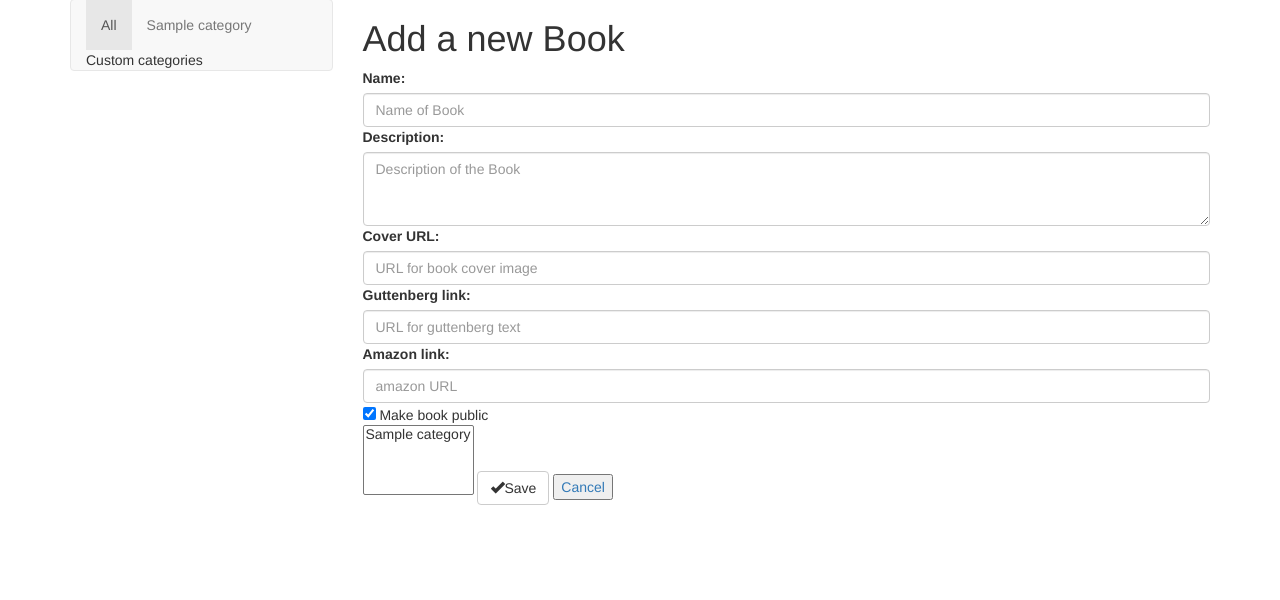
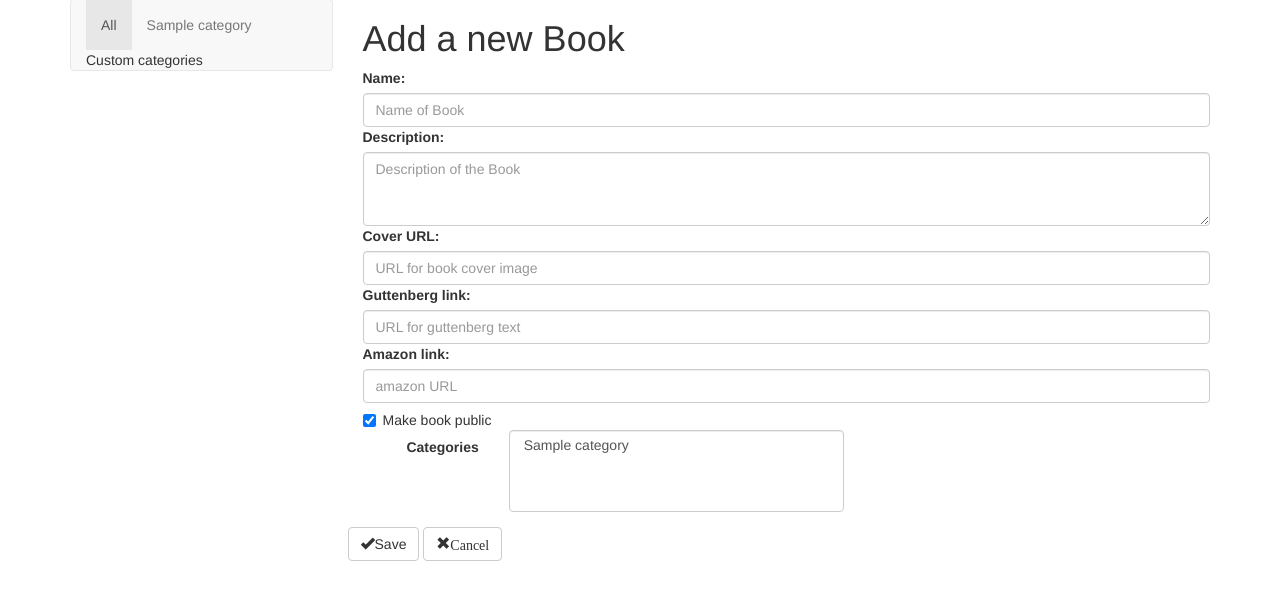
Before and after one commit to marzukt/catalog, a Flask app: page /books/new/ in a window 1280 px wide. Shown: the part 71-671 px from the top of the page. Run offline with Flask 2, Linux system fonts and the light colour scheme; the visitor is signed in with stand-in values (Sample User, id 1); tables that the repository leaves empty hold one stand-in row (values such as "Sample post"); parts of the project's set-up code (start-up, migrations or seed data) failed here and were passed over; some libraries are stand-ins or nearby versions.

Commit message:
Clean up format for bootstrap

```diff
--- a/templates/addbook.html
+++ b/templates/addbook.html
@@ -1,7 +1,7 @@
 {% extends "main.html" %}
 {% block content %}
 	<h1>Add a new Book</h1>
-	<form action="#" method = "post">
+    <form class="form-horizontal" action="{{ url_for('newBook',category_id = category_id)}}" method = "post">
 		<label for="name">Name:</label>
 		<input type ="text" maxlength="100" class="form-control" name="name" placeholder="Name of Book">
 		<label for="description">Description:</label>
@@ -12,8 +12,15 @@
 		<input type ="text" maxlength="100" class="form-control" name="guttenberg_url" placeholder="URL for guttenberg text">
 		<label for="name">Amazon link:</label>
 		<input type ="text" maxlength="100" class="form-control" name="amazon_url" placeholder="amazon URL">
-        <input type="checkbox" name="public" checked> Make book public</br>
-        <select name="category" multiple>
+        <div class="checkbox">
+            <label>
+            <input type="checkbox" name="public" checked> Make book public
+            </label>
+        </div>
+    <div class="form-group">
+        <label class="col-sm-2 control-label">Categories</label>
+        <div class="col-sm-5">
+        <select name="category" multiple class="form-control">
             {% for i in categories %}
             <!--If inserting a book for a category preselect that category-->
                 {% if i.id == category_id %}
@@ -23,10 +30,15 @@
                 {% endif %}
             {% endfor %}
         </select>
-        <button type="submit" class="btn btn-default" id="submit" type="submit">
+            </div>
+            </div>
+            <div class="form-group">
+        <button type="submit" class="btn btn-default" id="submit">
 		<span class="glyphicon glyphicon-ok" aria-hidden="true"></span>Save</button>
 		<a href = '{{url_for('showBooks')}}'>
-			<button type="button">Cancel</button>
+			<button type="button" class="btn btn-default">
+            <span class="glyphicon glyphicon-remove" aria-hidden="true">Cancel</button>
 		</a>
+            </div>
 	</form>
 {% endblock %}
```
